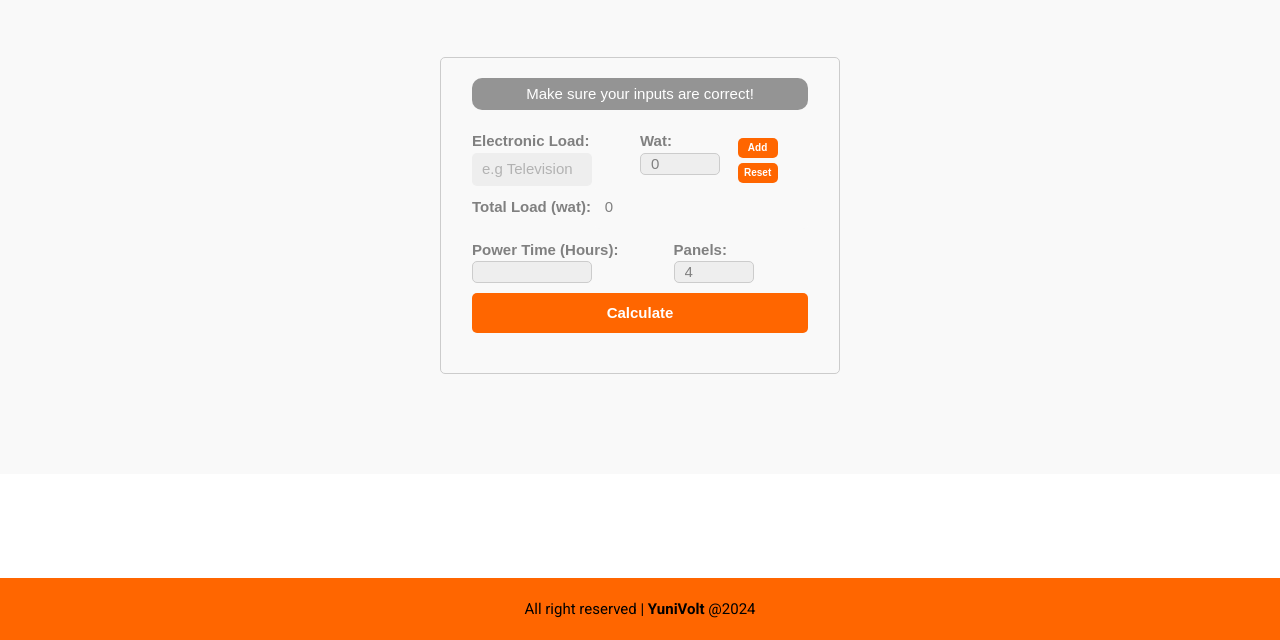
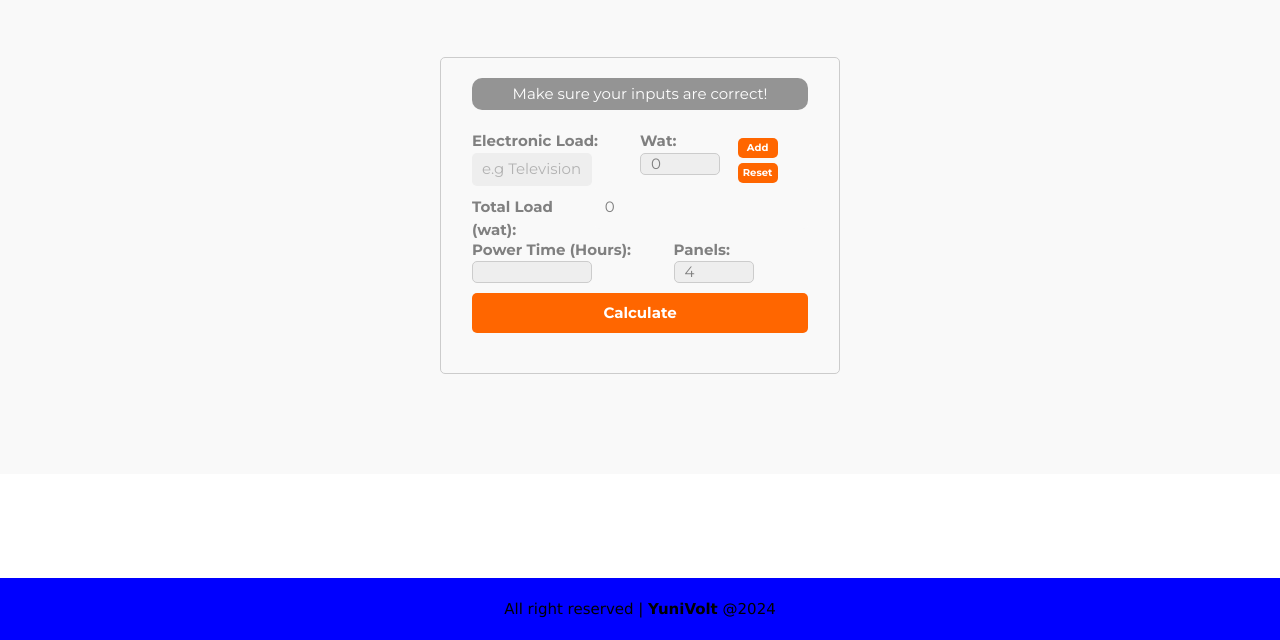
Before and after one commit to incognitoTrader1/tesniomato, a plain HTML site: page gator.html in a window 1280 px wide. Shown: the part 160-800 px from the top of the page. Drawn offline with nearby package versions, Linux system fonts and the light colour scheme.

Commit message:
Update global.css
Redesign of Yunivolt

```diff
--- a/css/global.css
+++ b/css/global.css
@@ -1,10 +1,7 @@
-@import url('https://fonts.googleapis.com/css2?family=Lato:ital,wght@0,100;0,300;0,400;0,700;0,900;1,100;1,300;1,400;1,700;1,900&family=Roboto:ital,wght@0,100;0,300;0,400;0,500;0,700;0,900;1,100;1,300;1,400;1,500;1,700;1,900&display=swap');
+@import url('https://fonts.googleapis.com/css2?family=Montserrat:ital,wght@0,100..900;1,100..900&display=swap');
 /*-__ Creating CSS Variables __-*/
 :root{
-    --brand-font-head: 'Lato', sans-serif;
-   --brand-font-body: 'Roboto', sans-serif;
    --brand-color-blue: #0000ff;
-   --brand-color-blue: #ff6600;
    --brand-color-orange: #ff6600;
    --brand-color-orange-light: #ff660029;
    --brand-color-green: #33cc33;
```
